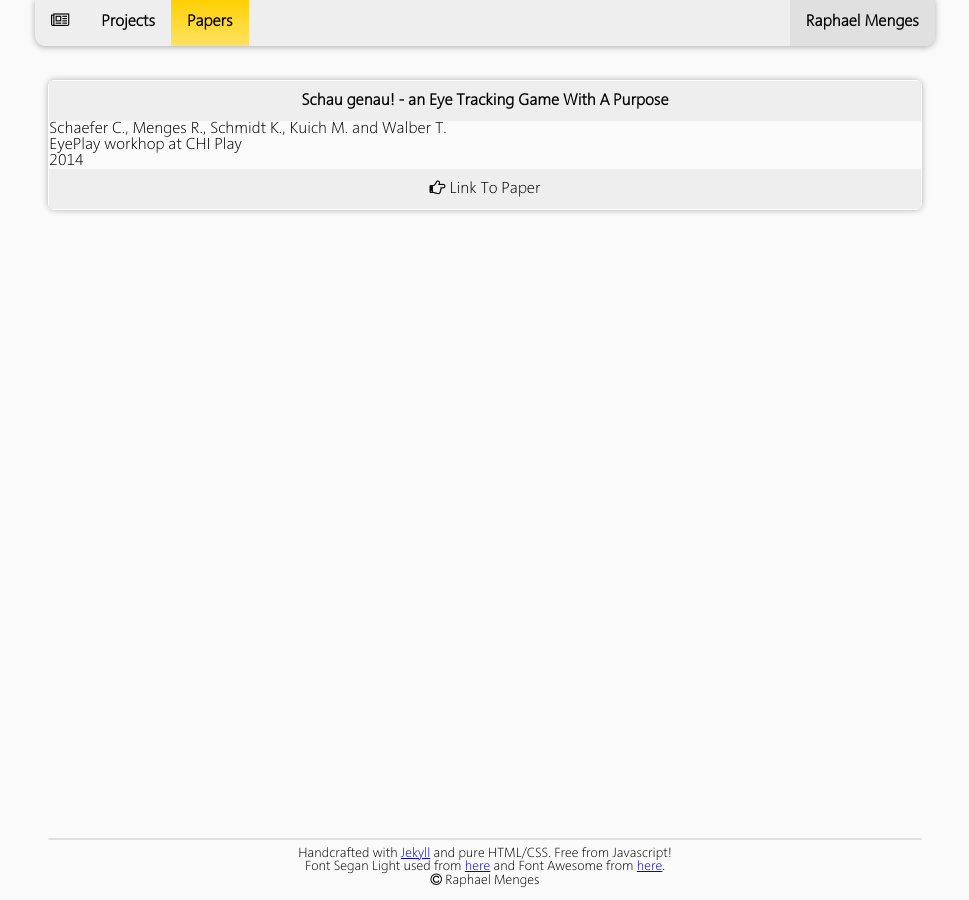
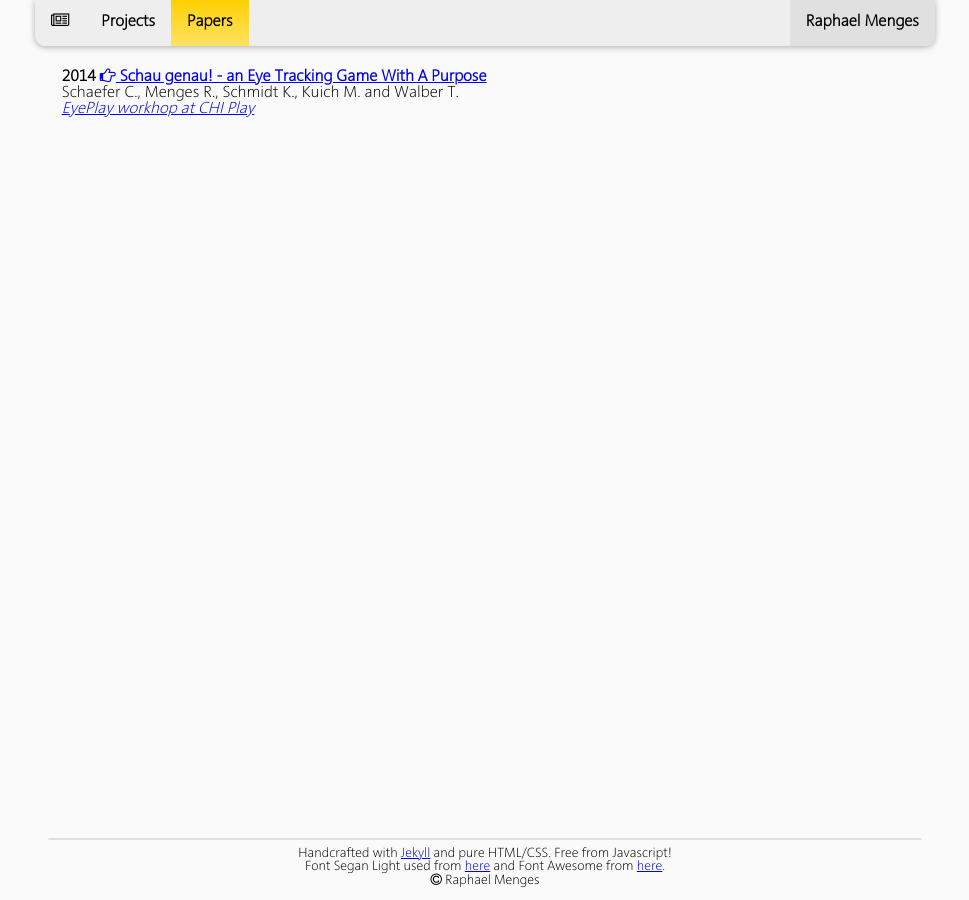
Before and after one commit to raphaelmenges/raphaelmenges.github.io, a Jekyll site: the page built from papers/index.html, in a window 1280 px wide. Shown: the whole page, without its empty margins (155-1124 px from the left). Built offline with Jekyll 4.4.1, drawn with Linux system fonts in a browser that asks for light colours.

Commit message:
Filled about page.

```diff
--- a/about/index.html
+++ b/about/index.html
@@ -3,4 +3,5 @@ layout: default
 title: Raphael Menges
 navigation: about
 ---
-Contact information like EMail will follow.
+<div class="banner"></div>
+<div class="contact">raphaelmenges<i class="fa fa-at"></i>uni-koblenz.de</div>
--- a/css/main.css
+++ b/css/main.css
@@ -25,7 +25,6 @@ hr {
 	border: 1pt solid #E0E0E0;
 	border-radius: 1pt;
 }
-
 
 /* Anchor class for invisible anchor which is beneatch fixed navigation */
 .anchor {
@@ -337,43 +336,42 @@ hr {
 /*** Papers ***/
 /**************/
 .paper {
-  box-shadow: 0pt 0pt 5pt rgba(0,0,0,0.3);
-  margin-top: 20pt;
-  margin-bottom: 20pt;
-  border-style: solid;
-  border-color: white;
-  border-width: 1pt;
-	border-radius: 5pt;
-	list-style-type: none;
-	overflow: none;
+	margin: 0;
+	padding: 0;
 }
 
-.paper-information {
-	margin: 0;
+.paper-list {
+	margin: 10pt;
 	padding: 0;
 	display: block;
 	list-style-type: none;
 }
 
-.paper-link {
-	background-color: #EEE;
-}
-
 .paper-title {
-	background-color: #EEE;
-	line-height: 30pt;
-	text-align: center;
 	font-weight: bold;
 }
 
-.paper-link a {
-	color: black;
-	padding-left: 12pt;
-	padding-right: 12pt;
-	line-height: 30pt;
-	display: block;
+.paper-publishment {
+	font-style: italic;
+}
+
+/*************/
+/*** About ***/
+/*************/
+.banner {
+	margin: 0;
+	padding: 0;
+	width: 100%;
+	height: 300pt;
+	background: url(/assets/images/about.jpg) no-repeat;
+	background-size: cover;
+	background-position: 50% 50%;
+}
+
+.contact {
+	margin: 10pt;
+	font-weight: bold;
 	text-align: center;
-	text-decoration: none;
 }
 
 /*********************/
--- a/papers/index.html
+++ b/papers/index.html
@@ -8,22 +8,21 @@ paper_labels: ["eyeplay2014"]
 	{% assign paper =  site.papers | where:"label", label  | first %}
 	<a class="anchor" id="{{ paper.label }}"></a>
 	<div class="paper">
-			<ul class="paper-information">
+			<ul class="paper-list">
 				<li class="paper-title">
-					{{ paper.title }}
-				</li>
+					{{ paper.year }}
+					<a href="{{ paper.link }}">
+						<i class="fa fa-hand-o-right" aria-hidden="true"></i> {{ paper.title }}
+					</a>
+				</li> <!-- paper-title -->
 				<li>
 					{{ paper.authors }}
 				</li>
-				<li>
-					{{ paper.publishment }}
-				</li>
-				<li>
-					{{ paper.year }}
-				</li>
-				<li class="paper-link">
-					<a href="{{ paper.link }}"> <i class="fa fa-hand-o-right" aria-hidden="true"></i> Link To Paper</a>
-				</li>
-			</ul> <!-- paper-information -->
+				<li class="paper-publishment">
+					<a href="{{ paper.publishment-link }}">
+						{{ paper.publishment }}
+					</a>
+				</li> <!-- paper-publishment -->
+			</ul> <!-- paper-list -->
 	</div> <!-- paper -->
 {% endfor %}
```
Also changed, not shown: _papers/eyeplay2014.md (+3 -2 lines), assets/images/about.jpg (added).
